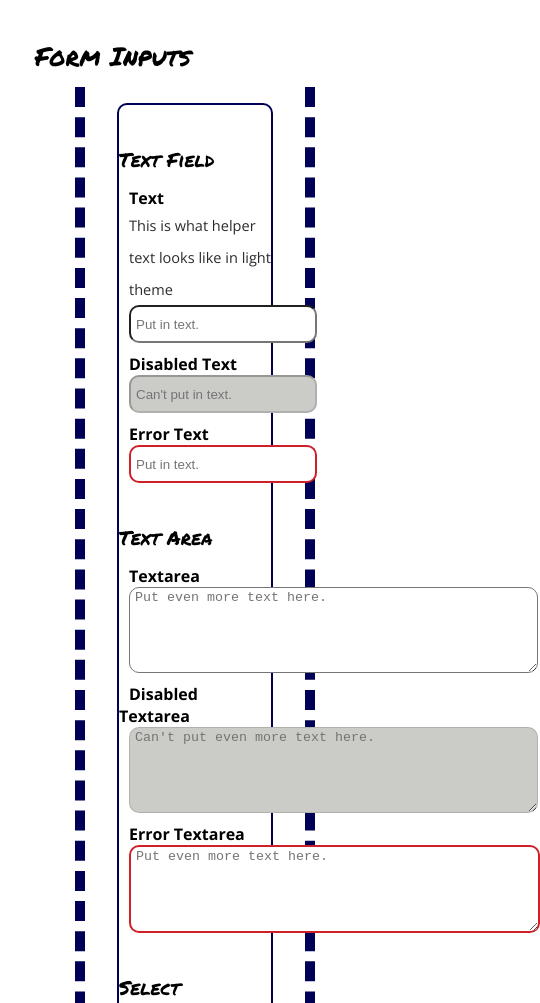
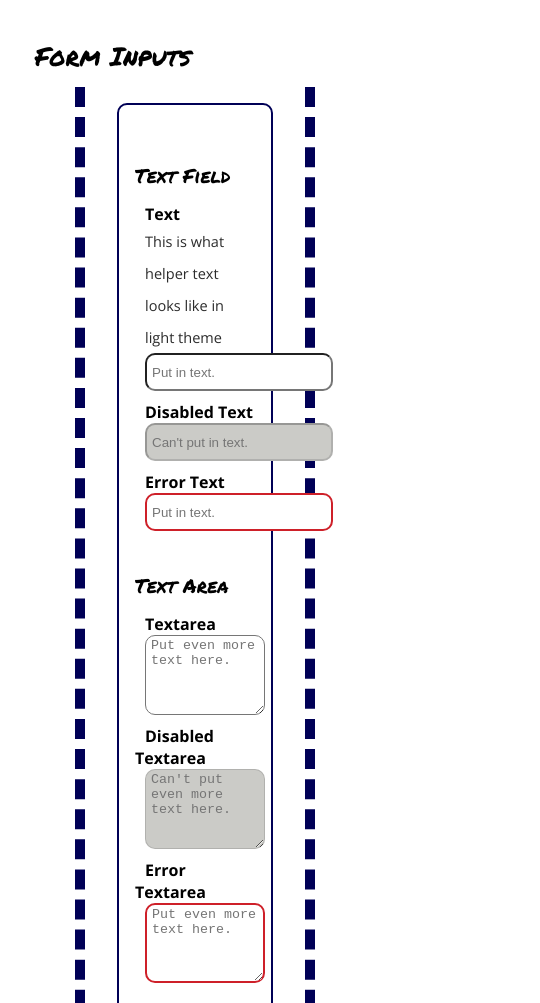
Before and after one commit to riadnassar/blueprint-design-system, a plain HTML site: page components.html in a window 390 px wide. Shown: the part 1398-2401 px from the top of the page, 540 px wide, since content can reach past the window. Drawn offline with nearby package versions, Linux system fonts and the light colour scheme.

Commit message:
Blueprint Commit 2
Added box-sizing and padding to make textarea more responsive

```diff
--- a/css/main.css
+++ b/css/main.css
@@ -405,6 +405,7 @@ details {
 details div {
 	margin: 1rem;
 }
+
 summary {
 	padding-left: 1rem;
 }
@@ -517,6 +518,7 @@ dialog::backdrop {
 form {
 	border: 0.125rem solid var(--color-secondary-dark);
 	border-radius: 0.625rem;
+	padding: 1rem;
 }
 
 label {
@@ -540,8 +542,10 @@ button, input[type="submit"] {
 }
 
 textarea {
+	box-sizing: border-box;
 	min-height: 5rem;
-	min-width: 25rem;
+	max-width: 100%;
+	width: 25rem;
 }
 
 button:focus, input:focus, textarea:focus, select:focus {
```
